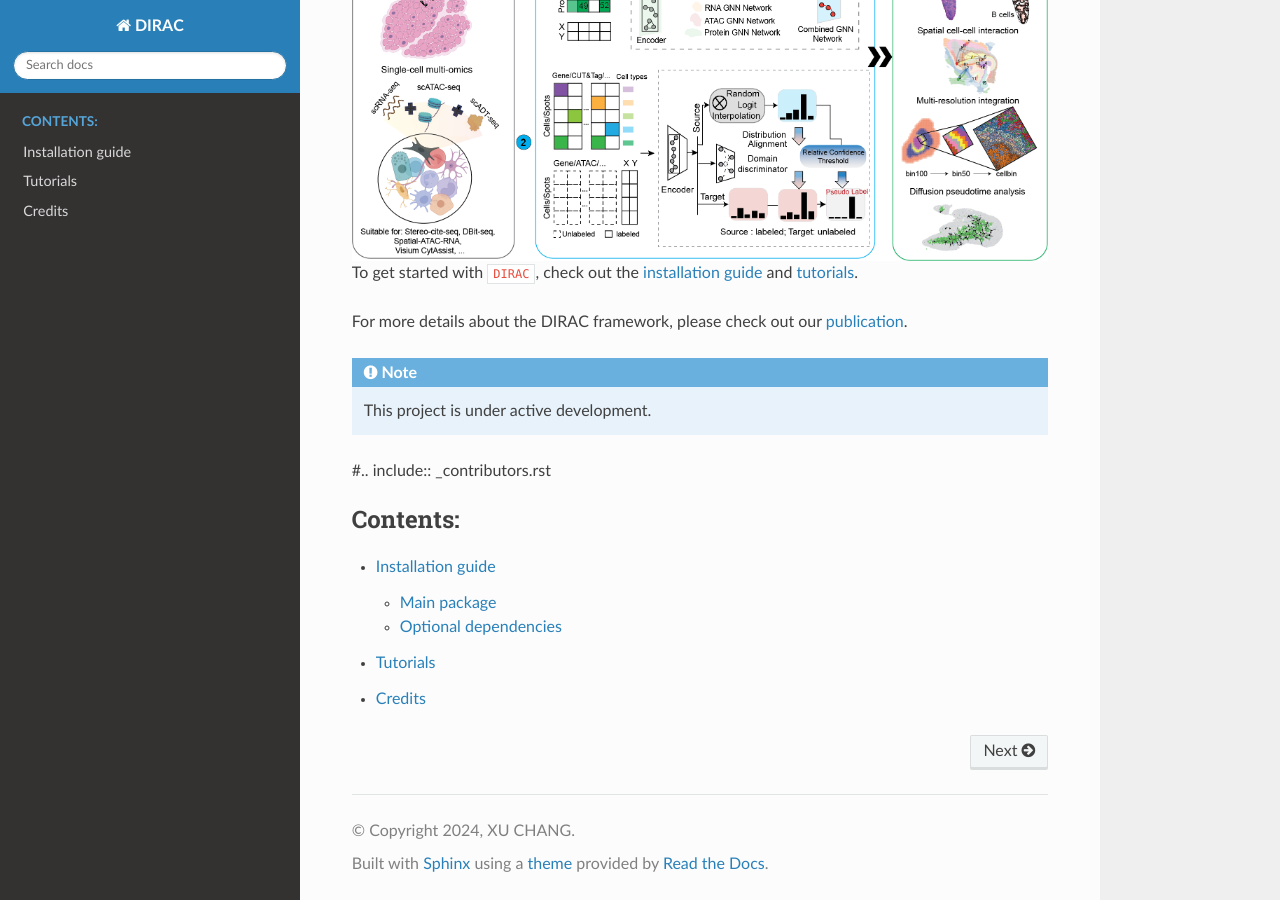
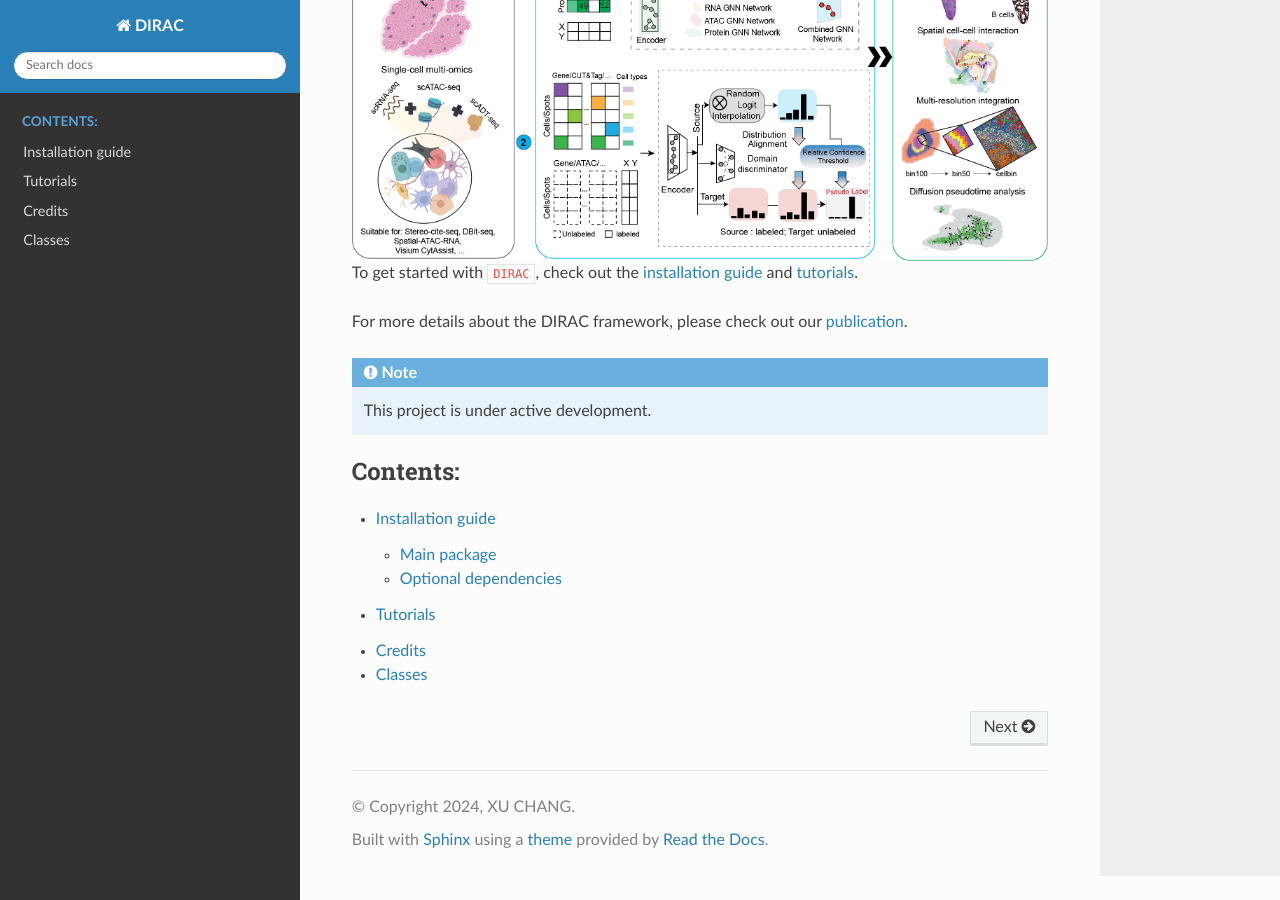
Before and after one commit to EsdenRun/DIRAC, a Sphinx documentation site: the page built from docs/source/index.rst, in a window 1280 px wide and 900 px high, scrolled down 772 px. Built offline with Sphinx 7.4.7 and the Read the Docs theme 3.1.0, drawn with Linux system fonts in a browser that asks for light colours; pages that are not in the unit, such as notebooks, are missing from menus.

Commit message:
Update index.rst

```diff
--- a/docs/source/index.rst
+++ b/docs/source/index.rst
@@ -26,8 +26,6 @@ For more details about the DIRAC framework, please check out our `publication <h
 
    This project is under active development.
 
-#.. include:: _contributors.rst
-
 .. toctree::
    :maxdepth: 2
    :caption: Contents:
@@ -40,3 +38,4 @@ For more details about the DIRAC framework, please check out our `publication <h
    dev
    credits
    _contributors
+   classes
```
